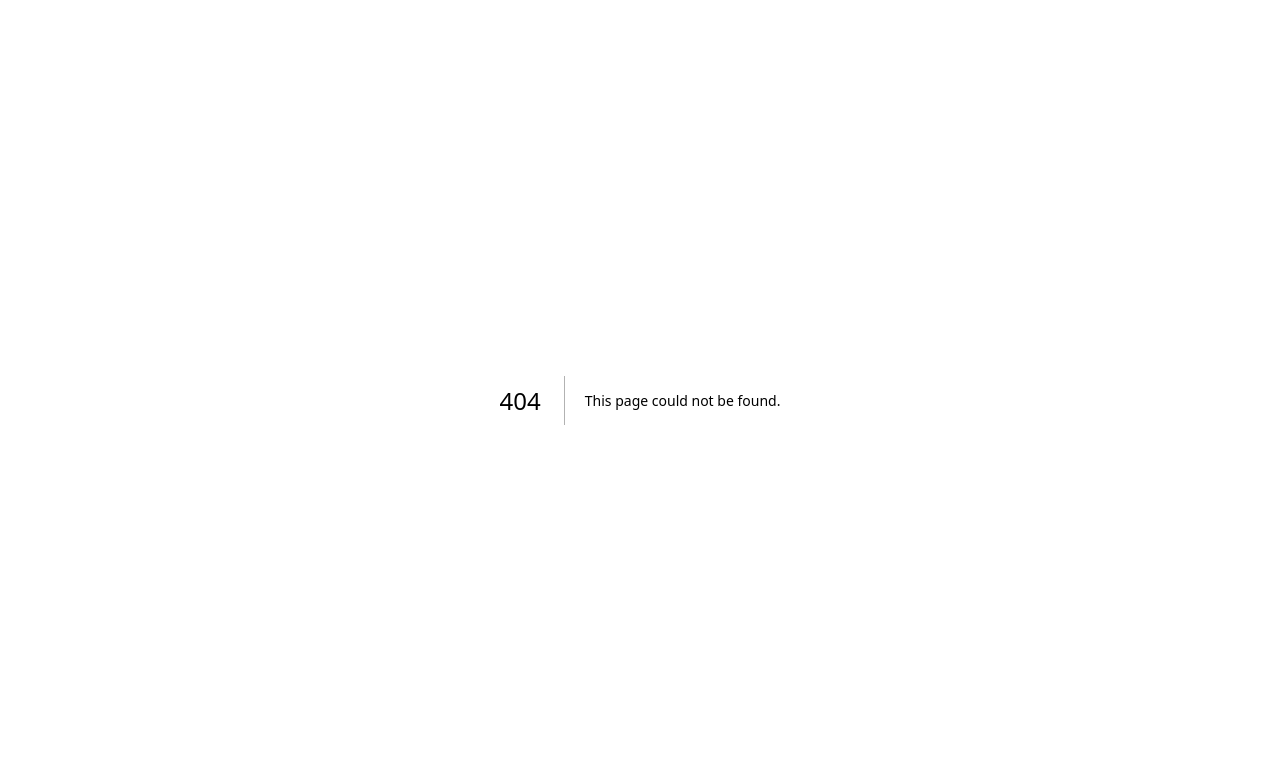
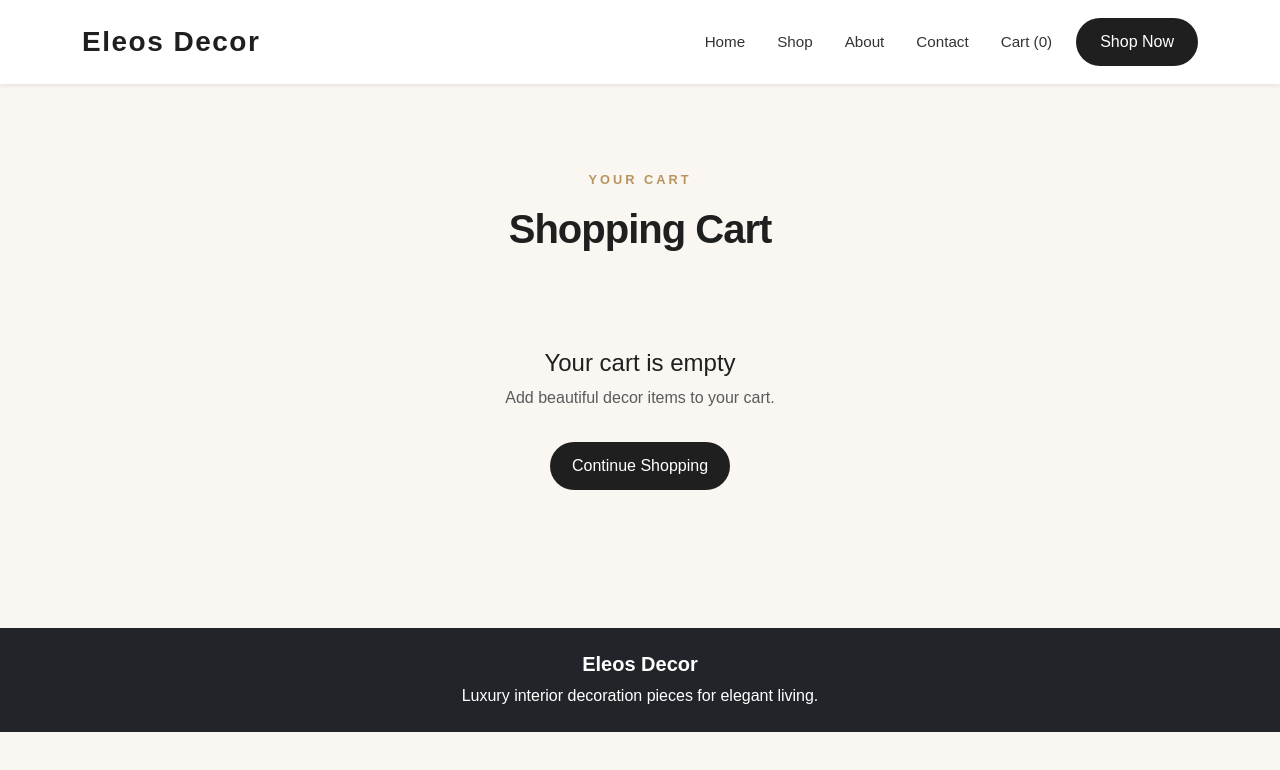
Before and after one commit to fronthorse/eleos-decor, a Next.js app: page /cart in a window 1280 px wide. Before the commit this address had no page. Shown: the top 770 px of the page. Built offline with nearby package versions, Linux system fonts and the light colour scheme.

Commit message:
Add full cart-based ecommerce workflow

```diff
--- /dev/null
+++ b/app/cart/page.js
@@ -0,0 +1,189 @@
+"use client";
+
+import Navbar from "../components/Navbar";
+import Footer from "../components/Footer";
+
+import { useCart } from "../../context/CartContext";
+
+export default function CartPage() {
+  const {
+    cartItems,
+    removeFromCart,
+    updateQuantity,
+    clearCart,
+    cartTotal,
+  } = useCart();
+
+  const whatsappNumber = "2348168350533";
+
+  const orderMessage = `
+Hello Eleos Decor,
+
+I would like to place an order:
+
+${cartItems
+  .map(
+    (item) => `
+• ${item.title}
+Quantity: ${item.quantity}
+Price: ₦${item.price}
+`
+  )
+  .join("\n")}
+
+Total: ₦${cartTotal.toLocaleString()}
+
+Thank you.
+`;
+
+  const whatsappLink = `https://wa.me/${whatsappNumber}?text=${encodeURIComponent(
+    orderMessage
+  )}`;
+
+  return (
+    <>
+      <Navbar />
+
+      <section
+        className="luxury-section"
+        style={{ marginTop: "80px" }}
+      >
+        <div className="container">
+          <div className="text-center mb-5">
+            <p className="section-label">
+              Your Cart
+            </p>
+
+            <h1 className="luxury-heading">
+              Shopping Cart
+            </h1>
+          </div>
+
+          {cartItems.length === 0 ? (
+            <div className="text-center py-5">
+              <h4>Your cart is empty</h4>
+
+              <p className="text-muted">
+                Add beautiful decor items to your cart.
+              </p>
+
+              <a href="/shop" className="btn btn-dark mt-3">
+                Continue Shopping
+              </a>
+            </div>
+          ) : (
+            <div className="row g-5">
+              <div className="col-lg-8">
+                {cartItems.map((item) => (
+                  <div
+                    key={item.id}
+                    className="soft-card p-3 mb-4"
+                  >
+                    <div className="row align-items-center">
+                      <div className="col-md-3">
+                        <img
+                          src={item.image_url}
+                          alt={item.title}
+                          className="img-fluid rounded"
+                          style={{
+                            height: "140px",
+                            width: "100%",
+                            objectFit: "cover",
+                          }}
+                        />
+                      </div>
+
+                      <div className="col-md-5">
+                        <h5 className="fw-bold">
+                          {item.title}
+                        </h5>
+
+                        <p className="text-muted mb-0">
+                          ₦{item.price}
+                        </p>
+                      </div>
+
+                      <div className="col-md-2">
+                        <input
+                          type="number"
+                          min="1"
+                          className="form-control"
+                          value={item.quantity}
+                          onChange={(e) =>
+                            updateQuantity(
+                              item.id,
+                              Number(e.target.value)
+                            )
+                          }
+                        />
+                      </div>
+
+                      <div className="col-md-2">
+                        <button
+                          onClick={() =>
+                            removeFromCart(item.id)
+                          }
+                          className="btn btn-outline-danger w-100"
+                        >
+                          Remove
+                        </button>
+                      </div>
+                    </div>
+                  </div>
+                ))}
+              </div>
+
+              <div className="col-lg-4">
+                <div className="soft-card p-4">
+                  <h4 className="fw-bold mb-4">
+                    Order Summary
+                  </h4>
+
+                  <div className="d-flex justify-content-between mb-3">
+                    <span>Total Items</span>
+
+                    <span>
+                      {cartItems.reduce(
+                        (total, item) =>
+                          total + item.quantity,
+                        0
+                      )}
+                    </span>
+                  </div>
+
+                  <div className="d-flex justify-content-between mb-4">
+                    <span className="fw-bold">
+                      Total
+                    </span>
+
+                    <span className="fw-bold">
+                      ₦{cartTotal.toLocaleString()}
+                    </span>
+                  </div>
+
+                  <a
+                    href={whatsappLink}
+                    target="_blank"
+                    rel="noopener noreferrer"
+                    className="btn btn-dark w-100 mb-3"
+                  >
+                    Checkout on WhatsApp
+                  </a>
+
+                  <button
+                    onClick={clearCart}
+                    className="btn btn-outline-dark w-100"
+                  >
+                    Clear Cart
+                  </button>
+                </div>
+              </div>
+            </div>
+          )}
+        </div>
+      </section>
+
+      <Footer />
+    </>
+  );
+}
--- a/app/components/Navbar.js
+++ b/app/components/Navbar.js
@@ -1,4 +1,7 @@
+"use client";
+import { useCart } from "../../context/CartContext";
 export default function Navbar() {
+  const { cartCount } = useCart();
   return (
     <nav className="navbar navbar-expand-lg bg-white shadow-sm fixed-top py-3 luxury-navbar">
       <div className="container">
@@ -32,7 +35,11 @@ export default function Navbar() {
             <li className="nav-item">
               <a className="nav-link fw-medium" href="/contact">Contact</a>
             </li>
-
+<li className="nav-item">
+  <a className="nav-link fw-medium" href="/cart">
+    Cart ({cartCount})
+  </a>
+</li>
             <li className="nav-item">
               <a className="btn btn-dark px-4" href="/shop">
                 Shop Now
--- a/app/layout.js
+++ b/app/layout.js
@@ -3,6 +3,7 @@ import "bootstrap/dist/css/bootstrap.min.css";
 import BootstrapClient from "./components/BootstrapClient";
 import "./globals.css";
 import AOSClient from "./components/AOSClient";
+import { CartProvider } from "../context/CartContext";
 
 const geistSans = Geist({
   variable: "--font-geist-sans",
@@ -22,11 +23,14 @@ export const metadata = {
 export default function RootLayout({ children }) {
   return (
     <html lang="en" className={`${geistSans.variable} ${geistMono.variable}`}>
-      <body>
-        <BootstrapClient />
-        <AOSClient />
-        {children}
-      </body>
+     <body>
+  <BootstrapClient />
+  <AOSClient />
+
+  <CartProvider>
+    {children}
+  </CartProvider>
+</body>
     </html>
   );
 }
--- /dev/null
+++ b/context/CartContext.js
@@ -0,0 +1,89 @@
+"use client";
+
+import { createContext, useContext, useEffect, useState } from "react";
+
+const CartContext = createContext();
+
+export function CartProvider({ children }) {
+  const [cartItems, setCartItems] = useState([]);
+
+  useEffect(() => {
+    const savedCart = localStorage.getItem("eleos-cart");
+
+    if (savedCart) {
+      setCartItems(JSON.parse(savedCart));
+    }
+  }, []);
+
+  useEffect(() => {
+    localStorage.setItem("eleos-cart", JSON.stringify(cartItems));
+  }, [cartItems]);
+
+  function addToCart(product) {
+    setCartItems((currentItems) => {
+      const existingItem = currentItems.find(
+        (item) => item.id === product.id
+      );
+
+      if (existingItem) {
+        return currentItems.map((item) =>
+          item.id === product.id
+            ? { ...item, quantity: item.quantity + 1 }
+            : item
+        );
+      }
+
+      return [...currentItems, { ...product, quantity: 1 }];
+    });
+  }
+
+  function removeFromCart(id) {
+    setCartItems((currentItems) =>
+      currentItems.filter((item) => item.id !== id)
+    );
+  }
+
+  function updateQuantity(id, quantity) {
+    if (quantity < 1) return;
+
+    setCartItems((currentItems) =>
+      currentItems.map((item) =>
+        item.id === id ? { ...item, quantity } : item
+      )
+    );
+  }
+
+  function clearCart() {
+    setCartItems([]);
+  }
+
+  const cartCount = cartItems.reduce(
+    (total, item) => total + item.quantity,
+    0
+  );
+
+  const cartTotal = cartItems.reduce((total, item) => {
+    const price = Number(String(item.price).replace(/,/g, ""));
+    return total + price * item.quantity;
+  }, 0);
+
+  return (
+    <CartContext.Provider
+      value={{
+        cartItems,
+        addToCart,
+        removeFromCart,
+        updateQuantity,
+        clearCart,
+        cartCount,
+        cartTotal,
+      }}
+    >
+      {children}
+    </CartContext.Provider>
+  );
+}
+
+export function useCart() {
+  return useContext(CartContext);
+}
```
Also changed, not shown: app/components/ProductCard.js (+18 -0 lines), app/components/WhatsAppOrderBox.js (+16 -1 lines).
